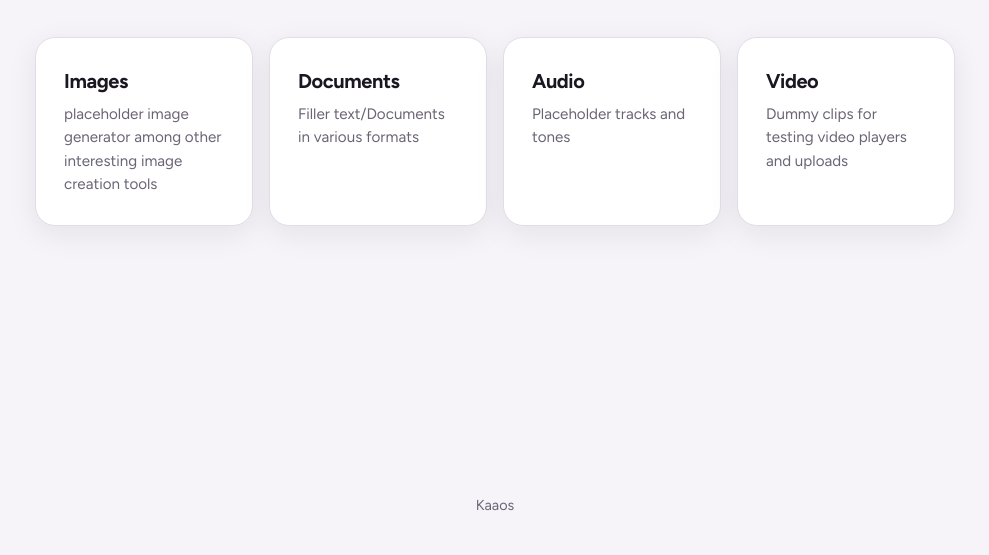
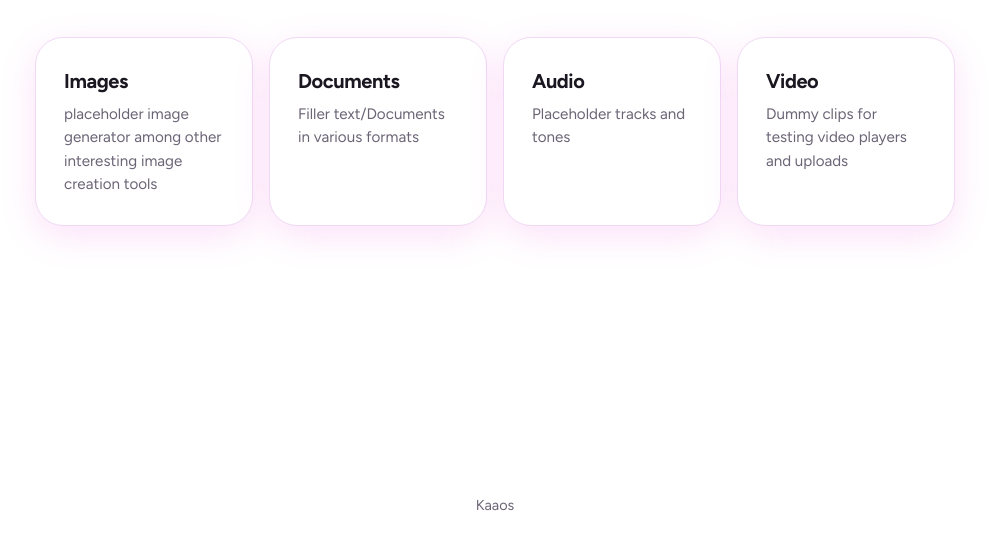
Before and after one commit to TheStarViper/Kaaos, a plain HTML site: page frontend/index.html in a window 1280 px wide. Shown: the part 245-800 px from the top of the page, without its empty margins (145-1134 px from the left). Drawn offline with Linux system fonts and the light colour scheme.

Commit message:
theme change

```diff
--- a/frontend/style.css
+++ b/frontend/style.css
@@ -1,32 +1,40 @@
 :root {
-    --bg: #f6f4f8;
+  --bg: #ffffff;
   --surface: #ffffff;
-    --surface-2: #efebf3;
-    --border: #e2dce8;
+  --surface-2: #fbf1fd;
+  --border: #f0d9f5;
   --text: #1b1720;
   --muted: #6b6475;
-    --accent: #f2abee;
-    --accent-strong: #e58be0;
+  --accent: #f77fe9;
+  --accent-strong: #ee5cdc;
   --accent-text: #2a1328;
 
-    --radius-lg: 20px;
-    --radius-md: 8px;
-    --radius-pill: 12px;
-    --shadow: 0 8px 30px rgba(40,20,50,0.08);
+  --radius-lg: 28px;
+  --radius-md: 18px;
+  --radius-pill: 999px;
+  --shadow: 0 10px 34px rgba(238, 92, 220, 0.18);
+  --nav-bg: rgba(255, 255, 255, 0.9);
+  --glow-1: rgba(247, 127, 233, 0.30);
+  --glow-2: rgba(120, 200, 255, 0.28);
+  --glow-3: rgba(255, 220, 120, 0.25);
 
-    --font: "FigTree", system-ui,-apple-system,"Segoe UI", Roboto,sans-serif;
-    color-scheme: dark;
+  --font: "Figtree", system-ui, -apple-system, "Segoe UI", Roboto, sans-serif;
+  color-scheme: light;
 }
 
-@media (prefers-color-scheme:dark){
-    :root{
-        --bg: #131114;
-        --surface: #1d1a20;
-        --surface-2: #28242d;
-        --border: #36313c;
-        --text: #f3eff6;
-        --muted: #a198ab;
-        --shadow: 0 8px 30px rgba(0, 0, 0, 0.35);
+@media (prefers-color-scheme: dark) {
+  :root {
+    --bg: #0f0b14;
+    --surface: #1a1422;
+    --surface-2: #251b2e;
+    --border: #3a2a47;
+    --text: #f6f0fa;
+    --muted: #b3a6bf;
+    --shadow: 0 10px 34px rgba(0, 0, 0, 0.45);
+    --nav-bg: rgba(26, 20, 34, 0.85);
+    --glow-1: rgba(247, 127, 233, 0.22);
+    --glow-2: rgba(80, 150, 255, 0.20);
+    --glow-3: rgba(255, 190, 90, 0.10);
     color-scheme: dark;
   }
 }
@@ -56,7 +64,7 @@ a {color: inherit; text-decoration: none;}
 
 .site-header{
     position:sticky;
-    top:0;
+    top:10px;
     z-index: 10;
     display: flex;
     justify-content: center;
```
Lines whose indentation alone changed are shown as unchanged.
